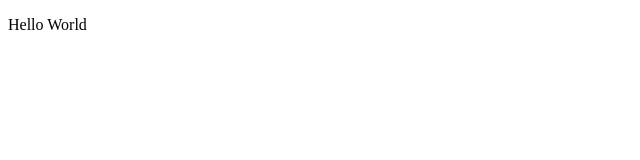
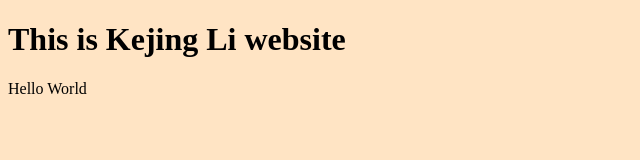
Before and after one commit to Nick-Li-Foreal/KejingLi.github.io, a plain HTML site: page index.html in a window 1280 px wide. Shown: the whole page, without its empty margins (0-640 px from the left). Drawn offline with Linux system fonts and the light colour scheme.

Commit message:
add css file

```diff
--- a/index.html
+++ b/index.html
@@ -4,8 +4,10 @@
     <meta charset="UTF-8">
     <meta name="viewport" content="width=device-width, initial-scale=1.0">
     <title>Document</title>
+    <link rel="stylesheet" href="style/style.css">
 </head>
 <body>
+    <h1>This is Kejing Li website</h1>
     <p>Hello World</p>
 </body>
 </html>
--- /dev/null
+++ b/style/style.css
@@ -0,0 +1,5 @@
+ /* CSS file for the Kejing Li website */
+
+html {
+    background-color: bisque;
+}
```
